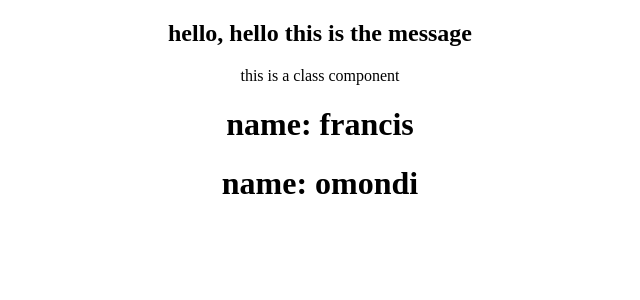
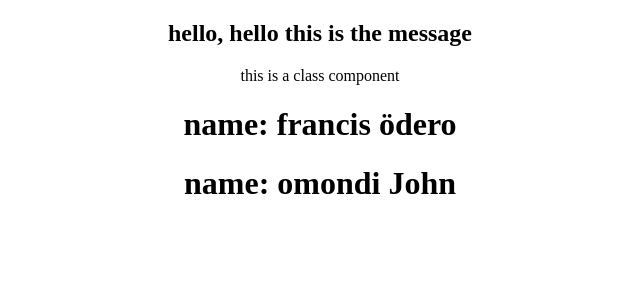
Before and after one commit to Francisomondi/react-dojo-app, a React (Create React App) app: page / in a window 1280 px wide. Shown: the top 300 px of the page, without its empty margins (320-960 px from the left). Built offline with nearby package versions, Linux system fonts and the light colour scheme.

Commit message:
destructuring props

```diff
--- a/src/App.js
+++ b/src/App.js
@@ -9,8 +9,8 @@ function App() {
       <div className="content">
         <Hello />
         <Message />
-        <Profile name="francis" />
-        <Profile name="omondi" />
+        <Profile name="francis" lastname="ödero" />
+        <Profile name="omondi" lastname="John" />
       </div>
     </div>
   );
--- a/src/components/Profile.js
+++ b/src/components/Profile.js
@@ -1,9 +1,12 @@
 import React from "react";
 
 const Profile = props => {
+  const { name, lastname } = props;
   return (
     <div>
-      <h1>name: {props.name}</h1>
+      <h1>
+        name: {name} {lastname}
+      </h1>
     </div>
   );
 };
```
